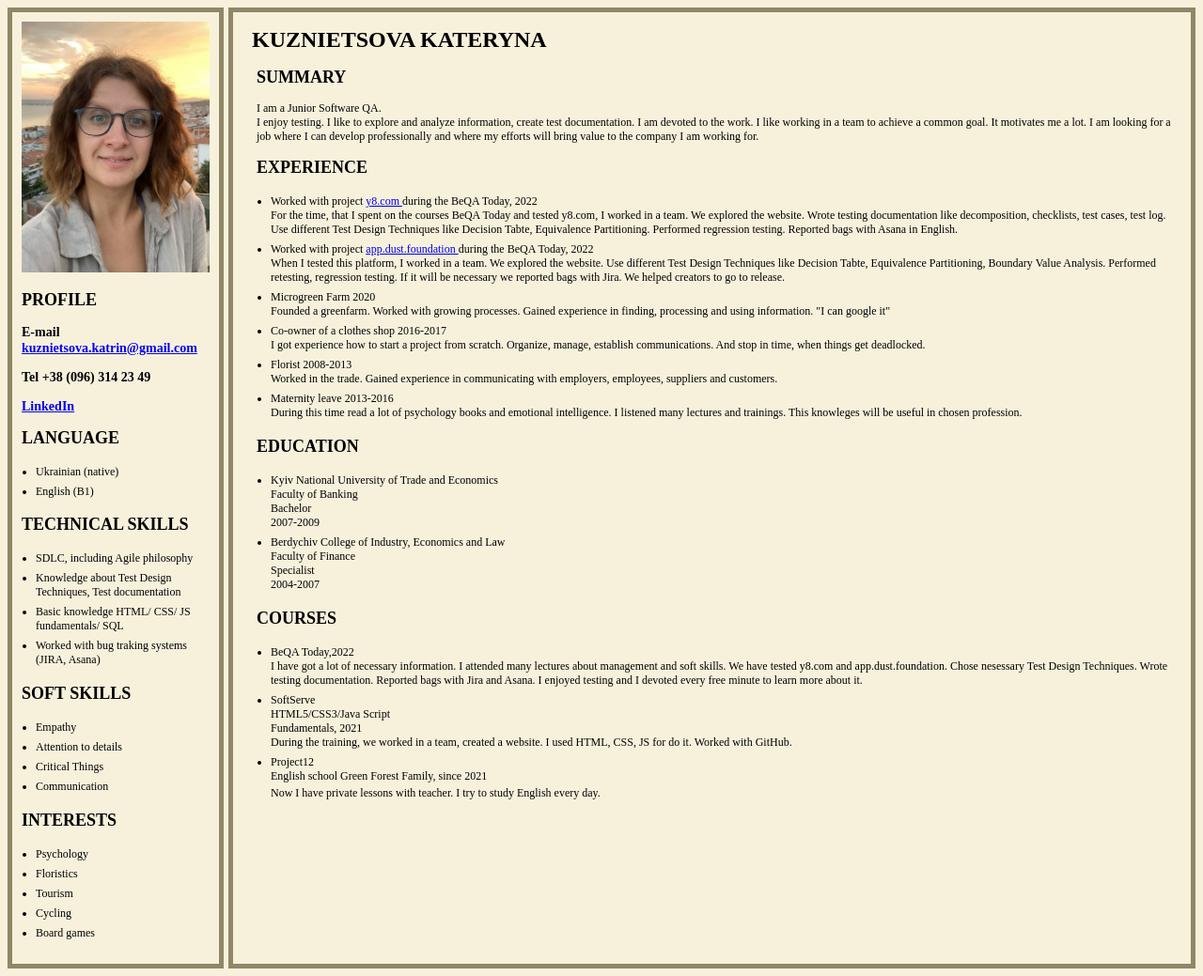
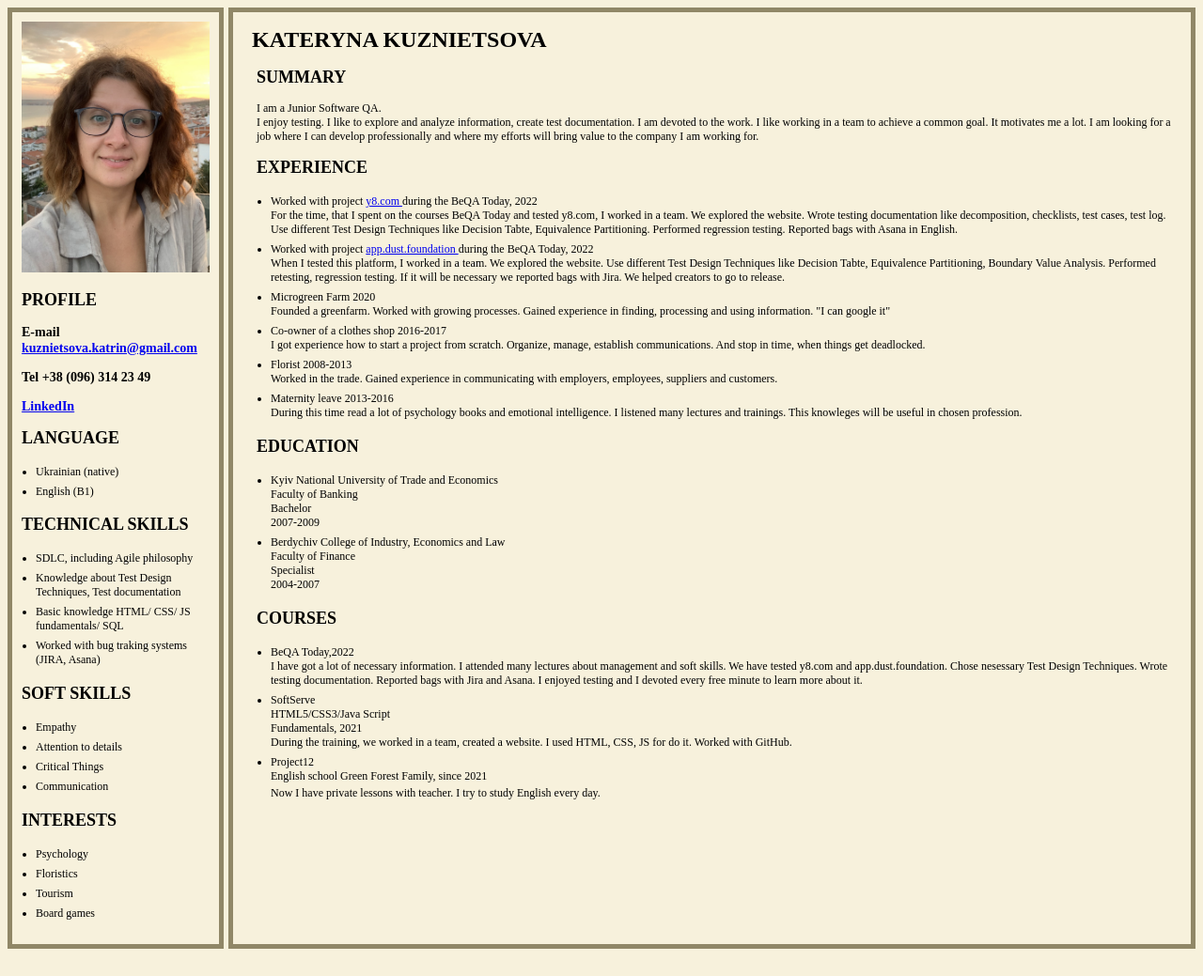
Before and after one commit to KateKuzzz/KuznietsovaKaterynaCV, a plain HTML site: page index.html in a window 1280 px wide. Shown: the whole page at 94% size. After the commit the page ends 1018 px from the top, so only its background shows below. Drawn offline with Linux system fonts and the light colour scheme.

Commit message:
Update index.html

```diff
--- a/index.html
+++ b/index.html
@@ -72,7 +72,7 @@
                         <li class="interests_li">Psychology</li>
                         <li class="interests_li">Floristics</li>
                         <li class="interests_li">Tourism</li>
-                        <li class="interests_li">Cycling</li>
+
                         <li class="interests_li">Board games</li>
                     </ul>
                 </div>
@@ -86,7 +86,7 @@
             <div class="class_resume_about">
 
 
-                <h1 class="name">KUZNIETSOVA KATERYNA</h1>
+                <h1 class="name">KATERYNA KUZNIETSOVA </h1>
 
 
                 <div class="resume_aboutMe2">
```
